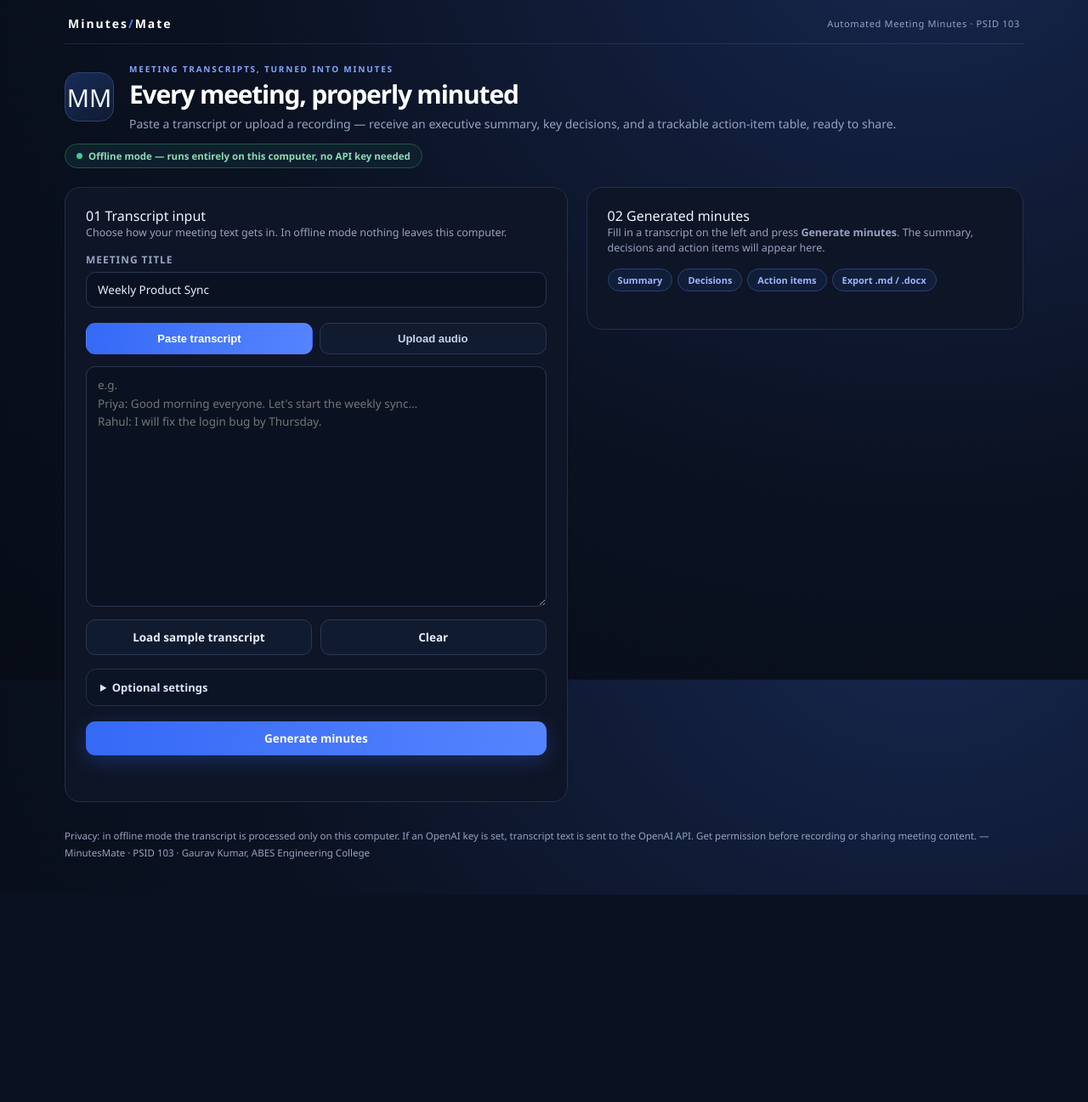
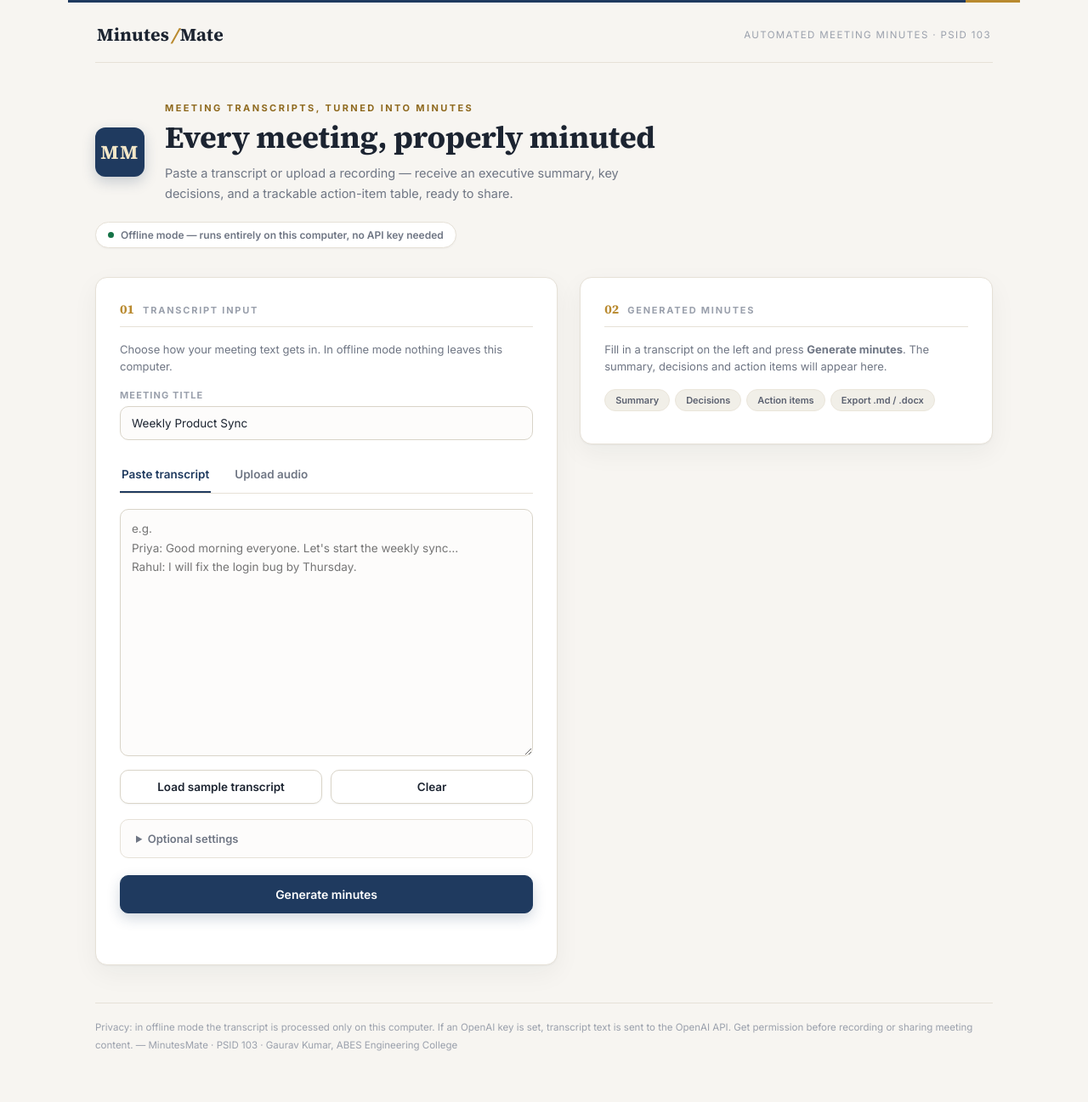
Before and after one commit to Gauravlightnin95/missminutes, a Flask app: page / in a window 1280 px wide. Shown: the whole page at 85% size. Before the commit the page ends 1053 px from the top, so only its background shows below. Run offline with Flask 3, Linux system fonts and the light colour scheme; some libraries are stand-ins or nearby versions.

Commit message:
Redesign CSS: professional editorial light theme (paper, serif, navy/gold)

```diff
--- a/static/css/style.css
+++ b/static/css/style.css
@@ -1,173 +1,225 @@
-/* MinutesMate — custom-designed frontend theme (PSID 103) */
+/* ============================================================
+   MinutesMate — professional editorial theme
+   Light paper background · serif display type · navy + gold accent
+   ============================================================ */
 :root {
-  --ink: #f2f5ff;
-  --muted: #96a3c0;
-  --blue: #4c7dff;
-  --card: #0e1526;
-  --line: #22304d;
-  --green: #39cf91;
-  --amber: #f4b63f;
-  --red: #ff6b6b;
+  --paper: #f7f5f1;        /* warm paper background */
+  --card: #ffffff;
+  --ink: #1c2431;          /* near-black navy text */
+  --muted: #6f7684;
+  --faint: #9aa0ac;
+  --line: #e6e1d7;         /* hairline borders */
+  --navy: #1f3a5f;         /* primary accent */
+  --navy-dark: #16304e;
+  --gold: #b98a2f;         /* secondary accent, used sparingly */
+  --gold-dark: #8f6a1f;
+  --green: #157347;
+  --red: #b42318;
+  --serif: "Source Serif 4", Georgia, "Times New Roman", serif;
+  --sans: "Inter", -apple-system, "Segoe UI", ui-sans-serif, system-ui, sans-serif;
 }
 
 * { box-sizing: border-box; margin: 0; padding: 0; }
 
 body {
-  font-family: "Segoe UI", Inter, ui-sans-serif, system-ui, sans-serif;
-  background: radial-gradient(ellipse at 85% -10%, #16264d 0%, #0a1120 55%, #070c17 100%);
-  background-attachment: fixed;
+  font-family: var(--sans);
+  background: var(--paper);
   color: var(--ink);
   min-height: 100vh;
-  max-width: 1180px;
+  max-width: 1120px;
   margin: 0 auto;
-  padding: 18px 26px 40px;
+  padding: 0 32px 56px;
+  -webkit-font-smoothing: antialiased;
 }
 
-/* ---------- Top bar ---------- */
+/* ---------- Top bar (with navy rule + gold tick) ---------- */
 .topbar {
   display: flex; justify-content: space-between; align-items: center;
-  padding: 0 4px 14px; border-bottom: 1px solid rgba(90, 110, 150, .25);
+  padding: 26px 2px 18px;
+  border-bottom: 1px solid var(--line);
+  position: relative;
 }
-.brand { font-size: 14px; font-weight: 800; letter-spacing: .14em; color: #fff; }
-.brand span { color: var(--blue); }
-.status { color: var(--muted); font-size: 11px; letter-spacing: .06em; }
-.status i {
-  display: inline-block; width: 7px; height: 7px; border-radius: 50%;
-  background: var(--green); margin: 0 7px 1px 0; box-shadow: 0 0 9px rgba(57, 207, 145, .7);
+.topbar::before {
+  content: ""; position: absolute; top: 0; left: -32px; right: -32px; height: 3px;
+  background: var(--navy);
 }
+.topbar::after {
+  content: ""; position: absolute; top: 0; right: -32px; width: 64px; height: 3px;
+  background: var(--gold);
+}
+.brand {
+  font-family: var(--serif);
+  font-size: 21px; font-weight: 700; color: var(--ink); letter-spacing: .01em;
+}
+.brand .amp { color: var(--gold); padding: 0 2px; font-style: italic; }
+.status { color: var(--faint); font-size: 11.5px; letter-spacing: .12em; text-transform: uppercase; }
 
 /* ---------- Hero ---------- */
-.hero { display: flex; align-items: center; gap: 18px; margin: 22px 0 14px; }
+.hero { display: flex; align-items: center; gap: 24px; margin: 46px 0 18px; }
 .hero-icon {
-  width: 58px; height: 58px; border: 1px solid #2c4270; border-radius: 16px;
-  display: grid; place-items: center; font-size: 29px;
-  background: linear-gradient(145deg, #182c58, #101a32); flex-shrink: 0;
+  width: 58px; height: 58px; flex-shrink: 0;
+  background: var(--navy); color: #f3e7c8;
+  font-family: var(--serif); font-size: 23px; font-weight: 700; letter-spacing: .06em;
+  display: grid; place-items: center; border-radius: 12px;
+  box-shadow: 0 6px 16px rgba(31, 58, 95, .22);
 }
-.eyebrow { color: #83a4ff; text-transform: uppercase; letter-spacing: .18em; font-size: 10px; font-weight: 800; margin-bottom: 6px; }
-.hero-title { font-size: 30px; font-weight: 800; letter-spacing: -.04em; color: #fff; line-height: 1.15; }
-.hero-sub { color: var(--muted); font-size: 14px; margin-top: 7px; }
+.eyebrow {
+  color: var(--gold-dark); font-size: 11px; font-weight: 700;
+  letter-spacing: .22em; text-transform: uppercase; margin-bottom: 8px;
+}
+.hero-title {
+  font-family: var(--serif); font-size: 36px; font-weight: 700;
+  letter-spacing: -.01em; line-height: 1.12; color: var(--ink);
+}
+.hero-sub { color: var(--muted); font-size: 14.5px; margin-top: 10px; line-height: 1.6; max-width: 60ch; }
 
 /* ---------- Mode chip ---------- */
 .mode-chip {
-  display: inline-flex; align-items: center; gap: 7px;
-  border: 1px solid #22573f; background: #0e1f2e; color: #8fd9b4;
-  padding: 6px 13px; border-radius: 99px; font-size: 11.5px; font-weight: 700;
-  margin: 0 0 22px;
+  display: inline-flex; align-items: center; gap: 8px;
+  background: var(--card); border: 1px solid var(--line);
+  color: var(--muted); padding: 7px 14px; border-radius: 999px;
+  font-size: 12px; font-weight: 600; margin: 4px 0 34px;
+  box-shadow: 0 1px 2px rgba(28, 36, 49, .04);
 }
-.mode-chip i { width: 7px; height: 7px; border-radius: 50%; background: var(--green); }
-.mode-chip.gpt { border-color: #4c4325; background: #251f0e; color: #ffd98a; }
-.mode-chip.gpt i { background: var(--amber); }
+.mode-chip i { width: 7px; height: 7px; border-radius: 50%; background: var(--green); flex-shrink: 0; }
+.mode-chip.gpt i { background: var(--gold); }
 
 /* ---------- Layout ---------- */
-.layout { display: grid; grid-template-columns: 1.15fr 1fr; gap: 22px; align-items: start; }
+.layout { display: grid; grid-template-columns: 1.12fr 1fr; gap: 26px; align-items: start; }
 @media (max-width: 900px) { .layout { grid-template-columns: 1fr; } }
 
 /* ---------- Cards ---------- */
 .card {
-  background: var(--card); border: 1px solid var(--line); border-radius: 18px;
-  padding: 22px 24px;
+  background: var(--card); border: 1px solid var(--line); border-radius: 14px;
+  padding: 26px 28px;
+  box-shadow: 0 1px 2px rgba(28, 36, 49, .04), 0 10px 30px rgba(28, 36, 49, .05);
 }
-.card h3 { margin: 0 0 4px; font-size: 17px; font-weight: 750; }
-.card .hint { color: var(--muted); font-size: 12.5px; margin: 0 0 14px; line-height: 1.5; }
+.hint { color: var(--muted); font-size: 13px; margin: 0 0 16px; line-height: 1.6; }
 
-.pills { display: flex; flex-wrap: wrap; margin-bottom: 14px; }
+/* ---------- Section labels (numbered) ---------- */
+.section-label {
+  display: flex; align-items: baseline; gap: 10px;
+  font-size: 11px; font-weight: 700; letter-spacing: .16em;
+  text-transform: uppercase; color: var(--faint);
+  padding-bottom: 10px; margin-bottom: 16px; border-bottom: 1px solid var(--line);
+}
+.section-label span {
+  font-family: var(--serif); font-size: 15px; font-weight: 700;
+  color: var(--gold); letter-spacing: 0;
+}
+
+/* ---------- Pills ---------- */
+.pills { display: flex; flex-wrap: wrap; margin-bottom: 4px; }
 .pill {
-  display: inline-block; border: 1px solid #2a4173; background: #111e39; color: #9bb5ff;
-  padding: 5px 11px; border-radius: 99px; font-size: 11px; font-weight: 700; margin: 0 6px 8px 0;
+  display: inline-block; background: #f1efe8; color: #5b6170;
+  padding: 5px 12px; border-radius: 999px; font-size: 11px; font-weight: 600;
+  margin: 0 6px 8px 0; border: 1px solid #eae5da;
 }
 
 /* ---------- Inputs ---------- */
 .field-label {
-  display: block; color: var(--muted); font-size: 12px; font-weight: 700;
-  text-transform: uppercase; letter-spacing: .08em; margin: 14px 0 6px;
+  display: block; color: var(--faint); font-size: 11px; font-weight: 700;
+  text-transform: uppercase; letter-spacing: .1em; margin: 16px 0 6px;
 }
 input[type="text"], input[type="password"], select, textarea {
-  width: 100%; border-radius: 11px; background: #0a1221; color: #e6edff;
-  border: 1px solid #2a3852; font-size: 13.5px; padding: 11px 13px;
-  font-family: inherit; outline: none;
+  width: 100%; border-radius: 10px; background: #fdfcfb; color: var(--ink);
+  border: 1px solid #d9d4c8; font-size: 13.5px; padding: 11px 13px;
+  font-family: inherit; outline: none; transition: border-color .15s, box-shadow .15s;
 }
-input:focus, select:focus, textarea:focus { border-color: #638cff; }
-textarea { resize: vertical; line-height: 1.6; }
-.grid2 { display: grid; grid-template-columns: 1fr 1fr; gap: 12px; }
+input:focus, select:focus, textarea:focus {
+  border-color: var(--navy);
+  box-shadow: 0 0 0 3px rgba(31, 58, 95, .1);
+}
+textarea { resize: vertical; line-height: 1.65; }
+.grid2 { display: grid; grid-template-columns: 1fr 1fr; gap: 14px; }
 @media (max-width: 620px) { .grid2 { grid-template-columns: 1fr; } }
 
-input[type="file"] { color: var(--muted); font-size: 13px; margin: 8px 0 4px; }
+input[type="file"] { color: var(--muted); font-size: 13px; margin: 10px 0 6px; }
 input[type="file"]::file-selector-button {
-  border-radius: 10px; border: 1px solid #2a3852; background: #111b2f;
-  color: #e8eeff; padding: 9px 14px; font-weight: 700; cursor: pointer; margin-right: 12px;
+  border-radius: 8px; border: 1px solid #d9d4c8; background: var(--card);
+  color: var(--ink); padding: 9px 14px; font-weight: 600; cursor: pointer;
+  margin-right: 12px; font-family: inherit;
 }
+input[type="file"]::file-selector-button:hover { border-color: var(--navy); }
 
-/* ---------- Tabs ---------- */
-.tabs { display: flex; gap: 8px; margin: 18px 0 14px; }
+/* ---------- Tabs (editorial underline style) ---------- */
+.tabs { display: flex; gap: 26px; margin: 22px 0 18px; border-bottom: 1px solid var(--line); }
 .tab {
-  flex: 1; border-radius: 11px; border: 1px solid #2a3852; background: #111b2f;
-  color: #c8d3ec; padding: 10px 12px; font-weight: 700; font-size: 13px; cursor: pointer;
-  transition: all .15s ease;
+  background: none; border: 0; border-bottom: 2px solid transparent;
+  color: var(--muted); font-weight: 600; font-size: 13.5px;
+  padding: 10px 2px 12px; cursor: pointer; font-family: inherit;
+  transition: color .15s, border-color .15s;
 }
-.tab:hover { border-color: #638cff; color: #fff; background: #172849; }
-.tab.active { background: linear-gradient(100deg, #3569f6, #5684ff); border-color: transparent; color: #fff; }
+.tab:hover { color: var(--ink); }
+.tab.active { color: var(--navy); border-bottom-color: var(--navy); }
 .panel.hidden { display: none; }
-.row { display: flex; gap: 10px; margin-top: 10px; }
+.row { display: flex; gap: 10px; margin-top: 12px; }
 .row .btn { flex: 1; }
 
 /* ---------- Buttons ---------- */
 .btn {
-  border-radius: 11px; border: 1px solid #2a3852; background: #111b2f;
-  color: #e8eeff; font-weight: 700; font-size: 13.5px; padding: 11px 18px;
+  border-radius: 10px; border: 1px solid #d9d4c8; background: var(--card);
+  color: var(--ink); font-weight: 600; font-size: 13.5px; padding: 11px 18px;
   cursor: pointer; transition: all .15s ease; font-family: inherit;
+  box-shadow: 0 1px 2px rgba(28, 36, 49, .05);
 }
-.btn:hover { border-color: #638cff; background: #172849; color: #fff; }
+.btn:hover { border-color: var(--navy); background: #fbfaf7; }
 .btn:disabled { opacity: .55; cursor: not-allowed; }
 .btn.primary {
-  background: linear-gradient(100deg, #3569f6, #5684ff); border: 0; color: #fff;
-  box-shadow: 0 7px 22px rgba(55, 105, 246, .28);
+  background: var(--navy); border-color: var(--navy); color: #fff;
+  box-shadow: 0 6px 16px rgba(31, 58, 95, .2);
 }
-.btn.primary:hover { filter: brightness(1.08); }
-.btn.full { width: 100%; margin-top: 18px; }
+.btn.primary:hover { background: var(--navy-dark); border-color: var(--navy-dark); }
+.btn.full { width: 100%; margin-top: 20px; padding: 13px; font-size: 14px; }
 
 /* ---------- Settings ---------- */
-.settings { margin-top: 16px; border: 1px solid var(--line); border-radius: 12px; background: #0b1425; padding: 12px 16px; }
-.settings summary { color: #dbe5ff; font-weight: 600; font-size: 13px; cursor: pointer; }
+.settings { margin-top: 18px; border: 1px solid var(--line); border-radius: 10px; background: #fdfcfb; padding: 14px 18px; }
+.settings summary { color: var(--muted); font-weight: 600; font-size: 13px; cursor: pointer; }
+.settings summary:hover { color: var(--ink); }
 .settings input { margin-top: 6px; }
 
 /* ---------- Status message ---------- */
-.status-msg { margin-top: 12px; font-size: 13px; color: var(--muted); min-height: 20px; }
+.status-msg { margin-top: 14px; font-size: 13px; color: var(--muted); min-height: 20px; }
 .status-msg.error { color: var(--red); }
 .status-msg.ok { color: var(--green); }
-.status-msg.spin { color: #83a4ff; }
+.status-msg.spin { color: var(--navy); }
 
 /* ---------- Results ---------- */
 .result-block {
-  background: var(--card); border: 1px solid var(--line); border-radius: 18px;
-  padding: 20px 22px; margin-bottom: 18px;
+  background: var(--card); border: 1px solid var(--line); border-radius: 14px;
+  padding: 24px 26px; margin-bottom: 22px;
+  box-shadow: 0 1px 2px rgba(28, 36, 49, .04), 0 10px 30px rgba(28, 36, 49, .05);
 }
 .result-block h4 {
-  margin: 0 0 10px; font-size: 15px; font-weight: 750; color: #e8eeff;
-  display: flex; align-items: center; gap: 8px;
+  font-family: var(--serif); margin: 0 0 12px; font-size: 17px; font-weight: 700;
+  color: var(--ink); display: flex; align-items: baseline; gap: 10px;
+  padding-bottom: 10px; border-bottom: 1px solid var(--line);
 }
-.result-block p { color: #c8d3ec; font-size: 13.5px; line-height: 1.65; }
-.result-list { margin: 0; padding-left: 20px; color: #c8d3ec; font-size: 13.5px; line-height: 1.75; }
-.result-list li { margin-bottom: 4px; }
-.placeholder-card .pills { margin-top: 6px; }
+.result-block p { color: #3d4450; font-size: 13.5px; line-height: 1.7; }
+.result-list { margin: 0; padding-left: 20px; color: #3d4450; font-size: 13.5px; line-height: 1.8; }
+.result-list li { margin-bottom: 5px; }
+.result-list li::marker { color: var(--gold); }
+.placeholder-card .pills { margin-top: 10px; }
 
 /* ---------- Action items table ---------- */
-.table-wrap { overflow-x: auto; border: 1px solid var(--line); border-radius: 14px; }
-table {
-  width: 100%; border-collapse: collapse; font-size: 13px; background: #0b1425;
+.table-wrap { overflow-x: auto; border: 1px solid var(--line); border-radius: 12px; }
+table { width: 100%; border-collapse: collapse; font-size: 13px; background: var(--card); }
+thead th {
+  text-align: left; padding: 12px 16px; color: var(--faint); font-weight: 700;
+  font-size: 10.5px; text-transform: uppercase; letter-spacing: .1em;
+  border-bottom: 1px solid var(--line); background: #fbfaf7;
 }
-thead th {
-  text-align: left; padding: 12px 14px; color: #83a4ff; font-weight: 700;
-  font-size: 11.5px; text-transform: uppercase; letter-spacing: .07em;
-  border-bottom: 1px solid var(--line); background: #0e1526;
-}
-tbody td { padding: 12px 14px; color: #c8d3ec; border-bottom: 1px solid #1a2540; vertical-align: top; }
+tbody td { padding: 12px 16px; color: #3d4450; border-bottom: 1px solid #f0ece3; vertical-align: top; line-height: 1.55; }
 tbody tr:last-child td { border-bottom: 0; }
-tbody tr:hover td { background: #111c33; }
-td.owner { color: #9bb5ff; font-weight: 700; }
-td.due { color: #ffd98a; white-space: nowrap; }
+tbody tr:hover td { background: #fbf9f4; }
+td.owner { color: var(--navy); font-weight: 600; }
+td.due { color: var(--gold-dark); font-weight: 500; white-space: nowrap; }
 
 /* ---------- Export buttons ---------- */
 .export-row { display: grid; grid-template-columns: 1fr 1fr; gap: 12px; }
 
 /* ---------- Footer ---------- */
-.foot { color: var(--muted); font-size: 11.5px; margin-top: 30px; line-height: 1.7; }
+.foot {
+  color: var(--faint); font-size: 11.5px; margin-top: 44px; line-height: 1.8;
+  border-top: 1px solid var(--line); padding-top: 18px;
+}
```
